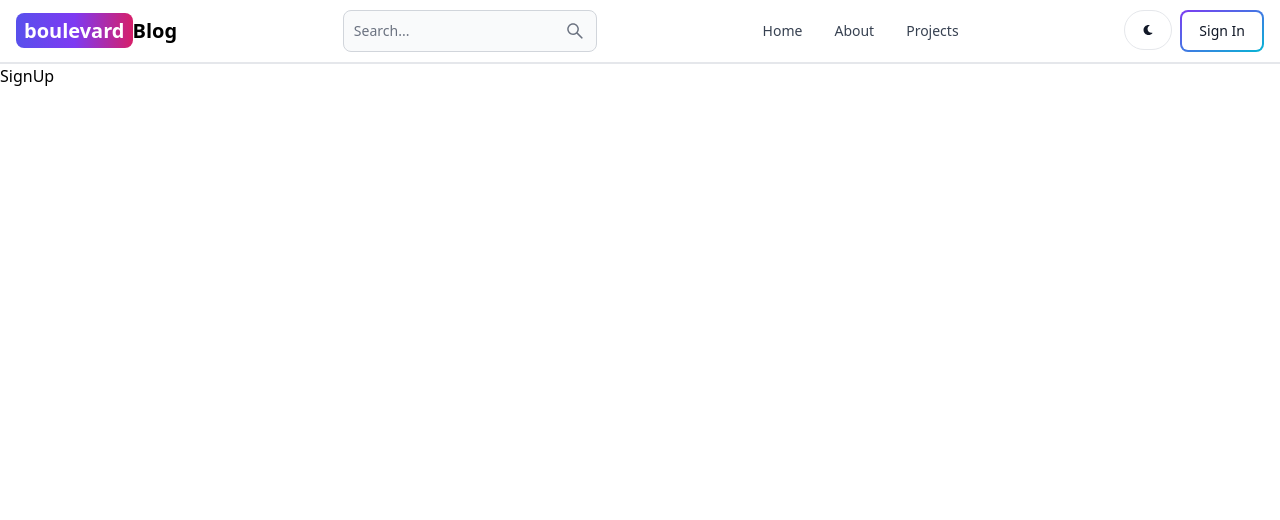
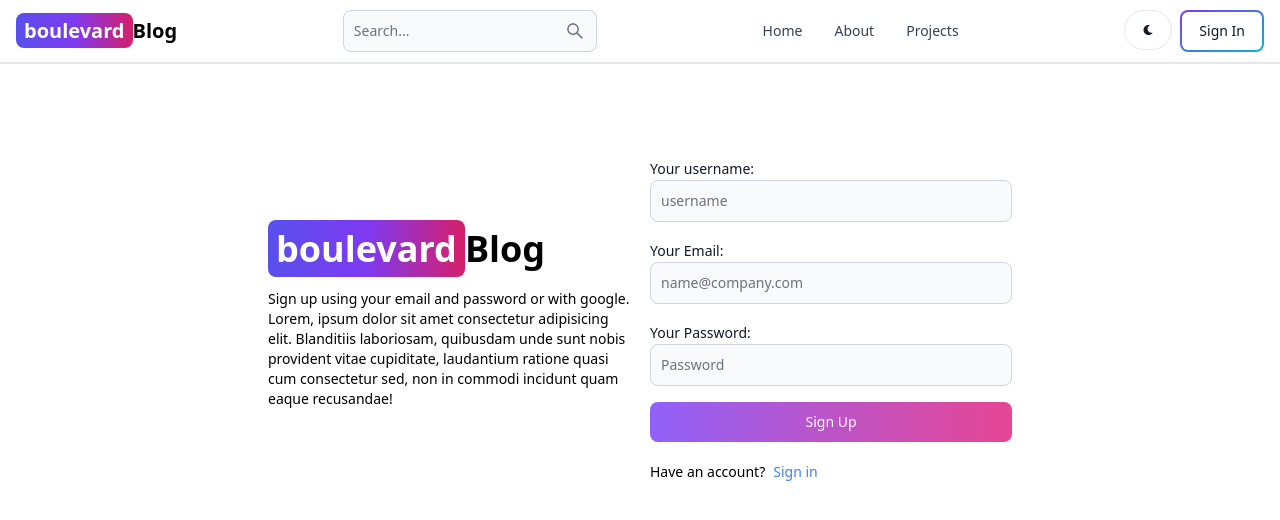
Before and after one commit to arushi2207/Boulevard-Blog, a React (Vite) app in the folder client/: page /sign-up in a window 1280 px wide. Shown: the top 520 px of the page. Built offline with nearby package versions, Linux system fonts and the light colour scheme.

Commit message:
Create sign up page UI

```diff
--- a/client/src/pages/SignUp.jsx
+++ b/client/src/pages/SignUp.jsx
@@ -1,7 +1,47 @@
-// import React from 'react'
+import { Button, Label, TextInput } from "flowbite-react";
+import { Link } from "react-router-dom";
 
 export default function SignUp() {
   return (
-    <div>SignUp</div>
+    <div className="min-h-screen mt-20">
+      <div className="flex p-3 max-w-3xl mx-auto flex-col md:flex-row md:items-center gap-5">
+        {/*left*/}
+        <div className="flex-1">
+          <Link to="/" className="text-4xl font-bold dark:text-white">
+            <span className="px-2 py-1 bg-gradient-to-r from-indigo-600 via-purple-600 to-pink-600 rounded-lg text-white">boulevard</span>
+            Blog
+          </Link>
+          <p className="text-sm mt-5 dark:text-white">
+            Sign up using your email and password or with google. Lorem, ipsum dolor sit amet consectetur adipisicing elit. Blanditiis laboriosam, quibusdam unde sunt nobis provident vitae cupiditate, laudantium ratione quasi cum consectetur sed, non in commodi incidunt quam eaque recusandae!
+          </p>
+        </div>
+        {/*right*/}
+        <div className="flex-1">
+          <form className="flex flex-col gap-4">
+            <div>
+              <Label value="Your username:"/>
+              <TextInput type="text" placeholder="username" id='username'/>
+            </div>
+            <div>
+              <Label value="Your Email:"/>
+              <TextInput type="text" placeholder="name@company.com" id='email'/>
+            </div>
+            <div>
+              <Label value="Your Password:"/>
+              <TextInput type="text" placeholder="Password" id='password'/>
+            </div>
+            <Button type="submit" gradientDuoTone="purpleToPink">
+              Sign Up
+            </Button>
+          </form>
+          <div className="flex gap-2 text-sm mt-5">
+            <span>Have an account?</span>
+            <Link to='/sign-in' className="text-blue-500">
+              Sign in
+            </Link>
+          </div>
+        </div>
+      </div>
+    </div>
   )
 }
```
